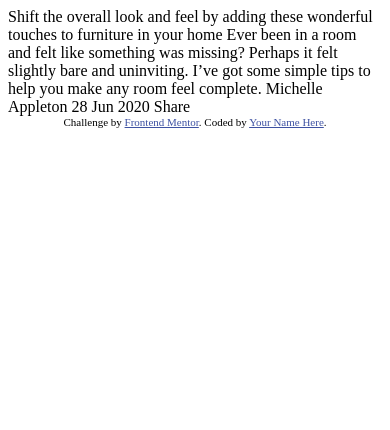
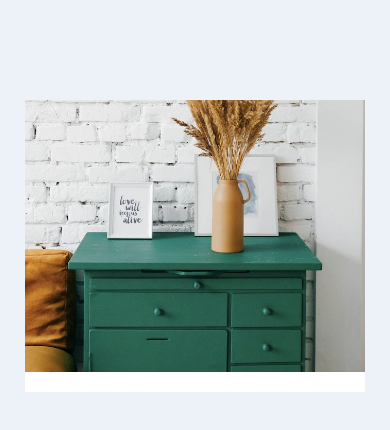
Before and after one commit to jcsmileyjr/Artical-Preview, a plain HTML site: page index.html in a window 390 px wide. Drawn offline with Linux system fonts and the light colour scheme.

Commit message:
Setup responsive design and primary image

```diff
--- a/index.html
+++ b/index.html
@@ -10,27 +10,70 @@
 
   <!-- Feel free to remove these styles or customise in your own stylesheet 👍 -->
   <style>
-    .attribution { font-size: 11px; text-align: center; }
-    .attribution a { color: hsl(228, 45%, 44%); }
+    :root {
+      --Very-Dark-Grayish-Blue: hsl(217, 19%, 35%);
+      --Desaturated-Dark-Blue: hsl(214, 17%, 51%);
+      --Grayish-Blue: hsl(212, 23%, 69%);
+      --Light-Grayish-Blue: hsl(210, 46%, 95%);
+    }
+
+    body {
+      min-height: 100%;
+      margin: 100px 25px;
+      background-color: var(--Light-Grayish-Blue);
+    }
+
+    main {
+      background-color: white;
+      display: flex;
+      flex-direction: column;
+    }
+
+    .imageSection__image--style {
+      width: 100%;
+    }
+
+    .content{
+
+    }
+
+    .content__heading--style {
+      color: var(--Very-Dark-Grayish-Blue);
+    }
+
+    .content__quote--style {
+      color: var(--Desaturated-Dark-Blue);
+    }
+
+    @media only screen and (min-width: 600px) {
+      body {
+        width: initial;
+        min-height: 100vh;
+        margin: 0;
+        display: flex;
+        justify-content: center;
+        align-items: center;
+      }
+
+      main {
+        flex-direction: row;
+      }
+
+      .imageSection__image--style {
+        width: 50%;
+      }
+    }
   </style>
 </head>
 <body>
-
-  Shift the overall look and feel by adding these wonderful
-  touches to furniture in your home
-
-  Ever been in a room and felt like something was missing? Perhaps
-  it felt slightly bare and uninviting. I’ve got some simple tips
-  to help you make any room feel complete.
-
-  Michelle Appleton
-  28 Jun 2020
-
-  Share
-
-  <div class="attribution">
-    Challenge by <a href="https://www.frontendmentor.io?ref=challenge" target="_blank">Frontend Mentor</a>.
-    Coded by <a href="#">Your Name Here</a>.
-  </div>
+  <main>
+    <section class="imageSection">
+      <img src="images/drawers.jpg" class="imageSection__image--style" />
+    </section>
+    <section class="content">
+      <p class="content__heading--style"></p>
+      <blockquote class="content__quote--style"></blockquote>
+    </section>
+  </main>
 </body>
 </html>
```
Also changed, not shown: 1 other file.
